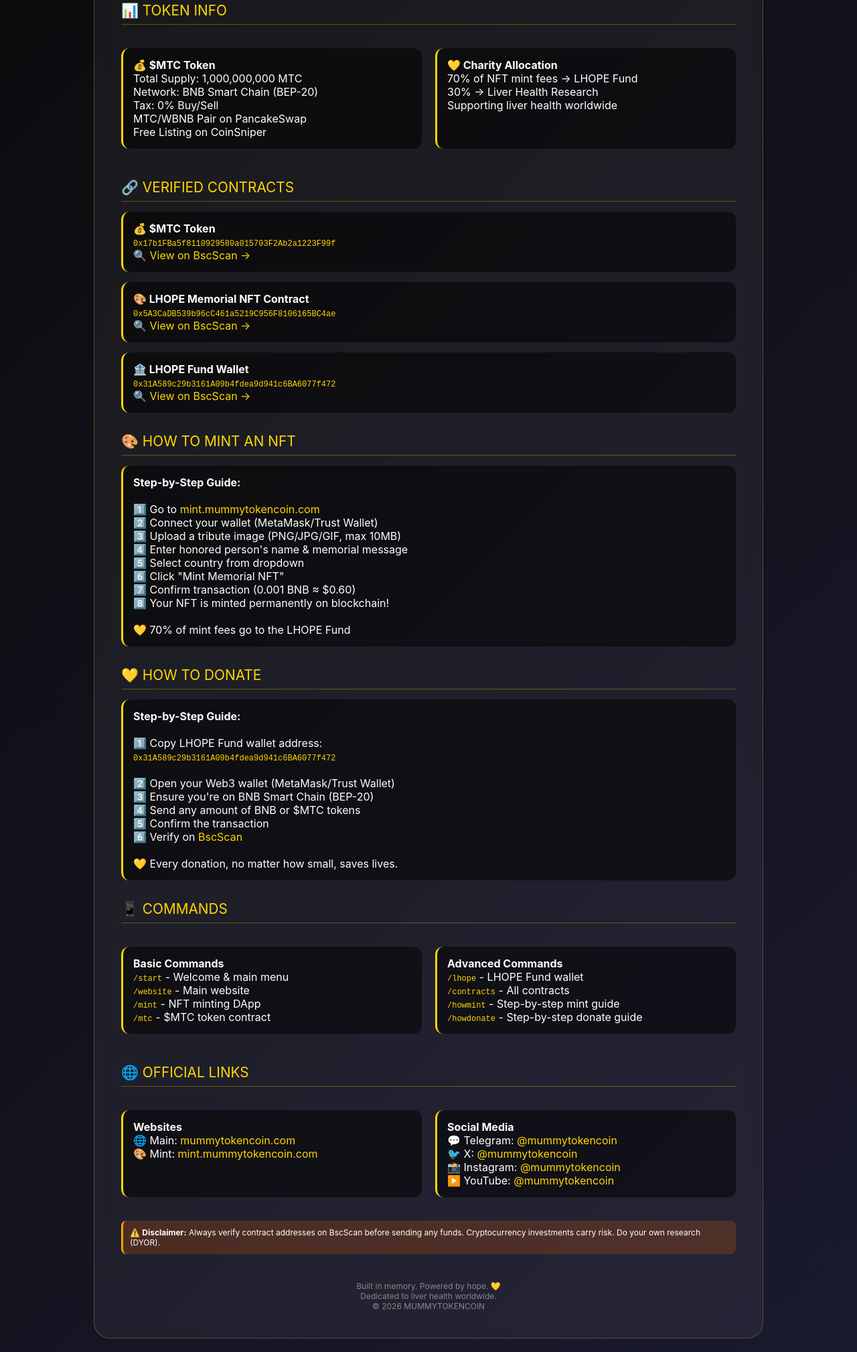
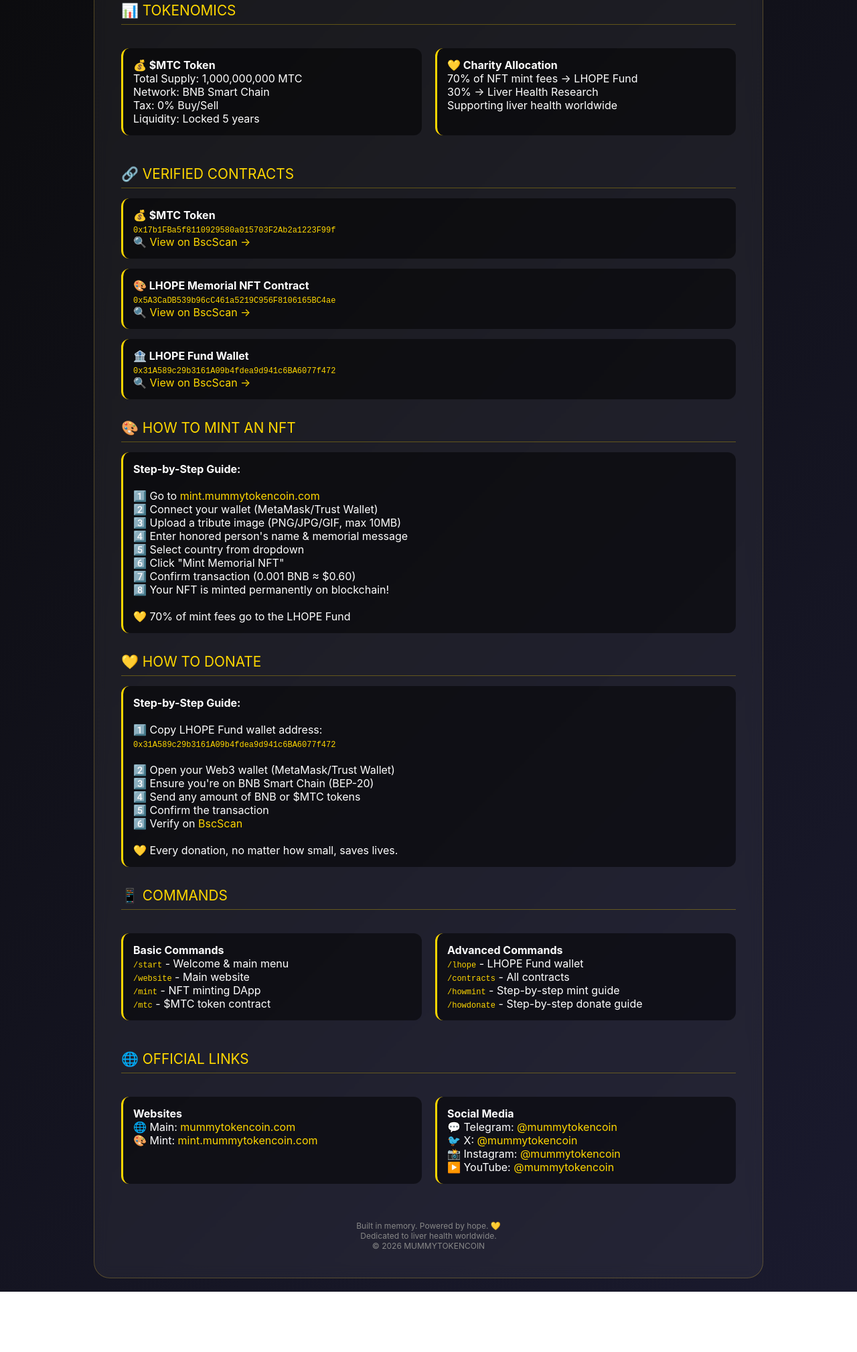
Before and after one commit to mummytokencoin/mummytokencoin-telegram-bot, a website: page index.html in a window 1280 px wide. Shown: the part 482-2500 px from the top of the page at 67% size. After the commit the page ends 2410 px from the top, so only its background shows below. Drawn offline with Linux system fonts and the light colour scheme.

Commit message:
Update index.html

```diff
--- a/index.html
+++ b/index.html
@@ -122,14 +122,6 @@
             font-size: 12px;
             color: #888;
         }
-        .warning {
-            background: rgba(255,100,0,0.2);
-            border-left: 3px solid #FFA500;
-            padding: 10px;
-            border-radius: 8px;
-            margin: 10px 0;
-            font-size: 12px;
-        }
         @media (max-width: 600px) {
             .container { padding: 20px; }
             h1 { font-size: 1.5rem; }
@@ -158,15 +150,14 @@
             <a href="https://x.com/mummytokencoin" class="btn">🐦 X (TWITTER)</a>
         </div>
 
-        <div class="section-title">📊 TOKEN INFO</div>
+        <div class="section-title">📊 TOKENOMICS</div>
         <div class="grid-2">
             <div class="card">
                 <strong>💰 $MTC Token</strong><br>
                 Total Supply: 1,000,000,000 MTC<br>
-                Network: BNB Smart Chain (BEP-20)<br>
+                Network: BNB Smart Chain<br>
                 Tax: 0% Buy/Sell<br>
-                MTC/WBNB Pair on PancakeSwap<br>
-                Free Listing on CoinSniper
+                Liquidity: Locked 5 years
             </div>
             <div class="card">
                 <strong>💛 Charity Allocation</strong><br>
@@ -257,10 +248,6 @@
             </div>
         </div>
 
-        <div class="warning">
-            ⚠️ <strong>Disclaimer:</strong> Always verify contract addresses on BscScan before sending any funds. Cryptocurrency investments carry risk. Do your own research (DYOR).
-        </div>
-
         <div class="footer">
             Built in memory. Powered by hope. 💛<br>
             Dedicated to liver health worldwide.<br>
```
